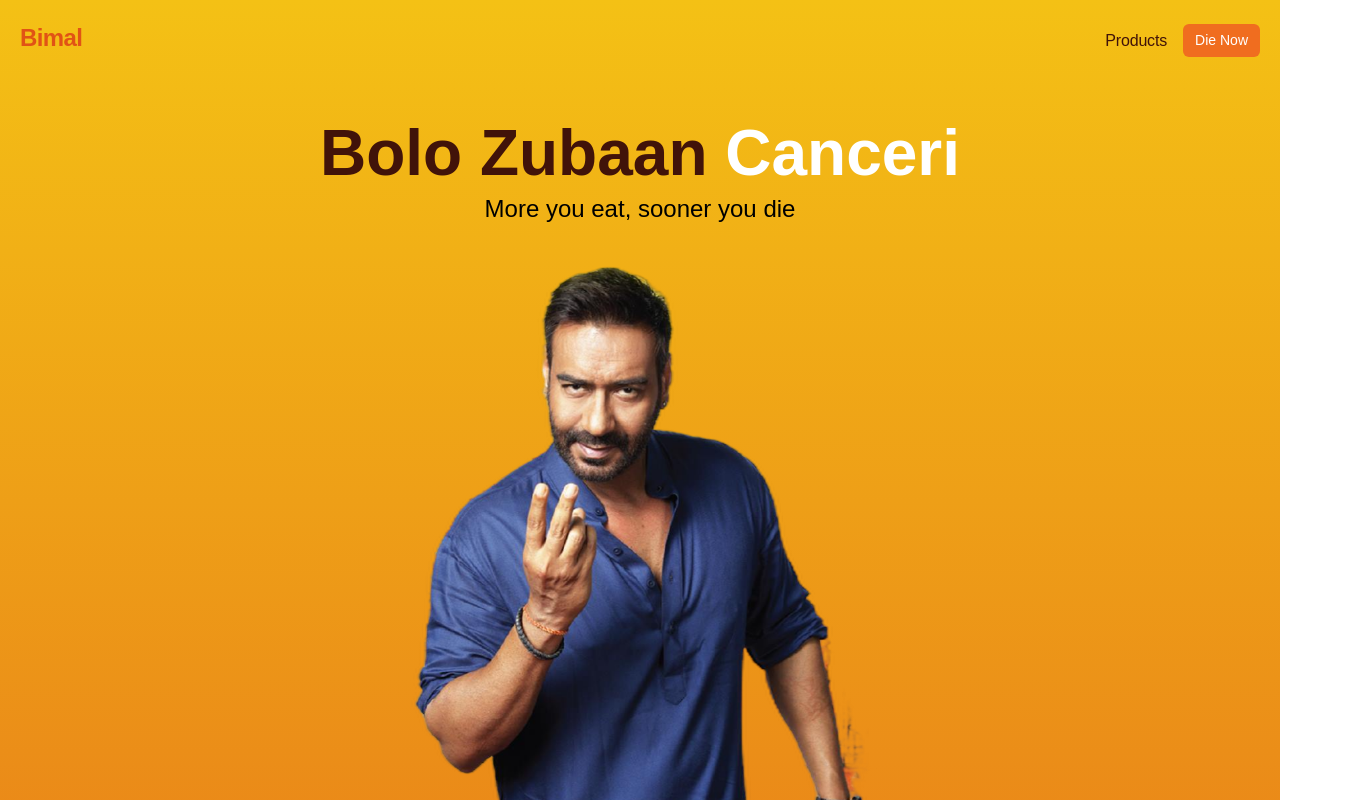
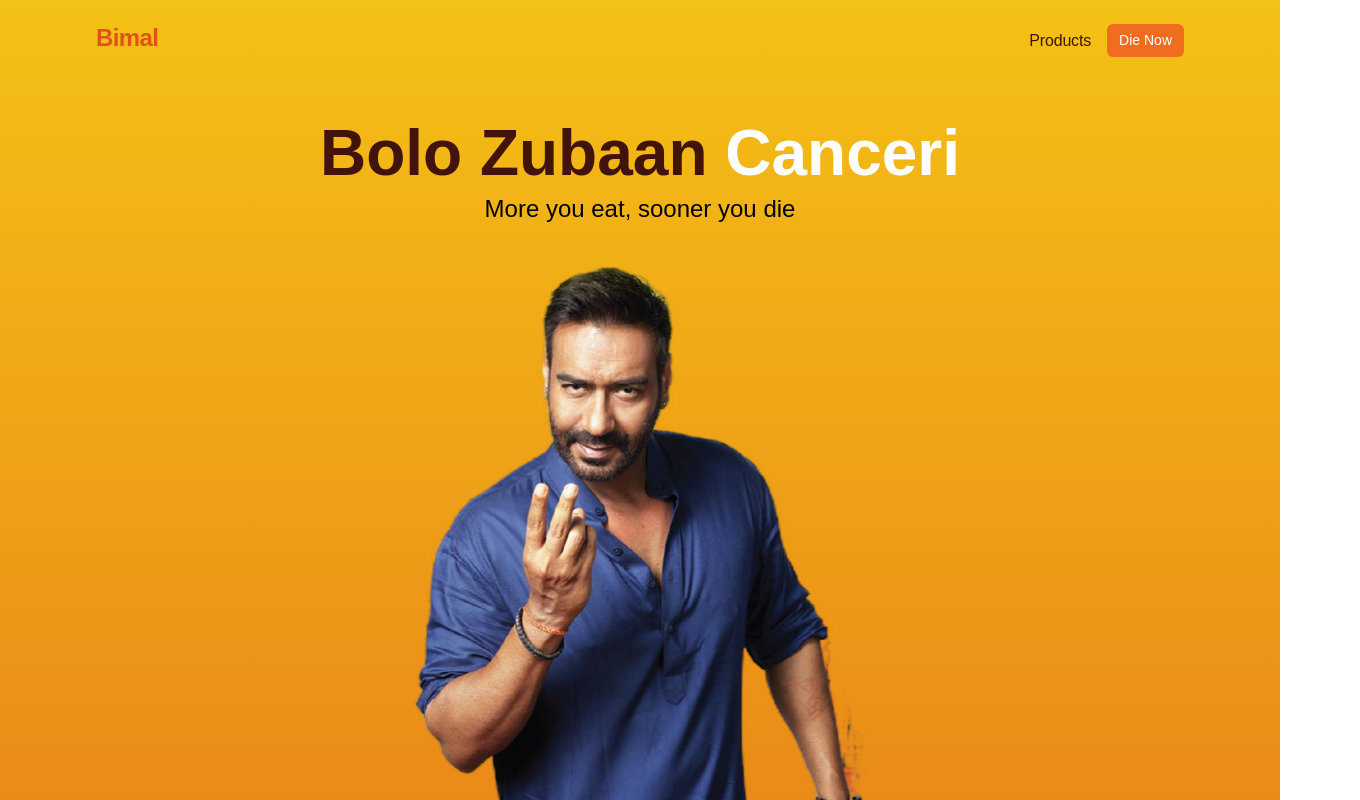
Before and after one commit to shazab-saifi/Bimal, a React (Vite) app: page / in a window 1280 px wide. Shown: the top 800 px of the page, 1360 px wide, since content can reach past the window. Built offline with nearby package versions, Linux system fonts and the light colour scheme.

Commit message:
FIxed few bugs in Header.jsx

```diff
--- a/src/components/Header.jsx
+++ b/src/components/Header.jsx
@@ -3,7 +3,7 @@ import Button from './Button'
 
 const Header = () => {
   return (
-    <div className='h-auto md:h-auto w-full xl:w-[1440px] flex justify-between py-5 px-4 md:py-6 md:px-16 lg:px-[100px] box-border'>
+    <div className='h-auto w-full max-w-[1440px] mx-auto flex justify-between py-5 px-4 md:py-6 md:px-16 lg:px-24 box-border'>
         <h1 className='text-kesari-500 text-2xl leading-[28.8px] tracking-tight text-center font-extrabold'>Bimal</h1>
         <div className='flex gap-4'>
             <h4 className='text-kesari-900 text-[16px] leading-5 font-medium tracking-[-0.01em] text-center flex items-center'>Products</h4>
```
